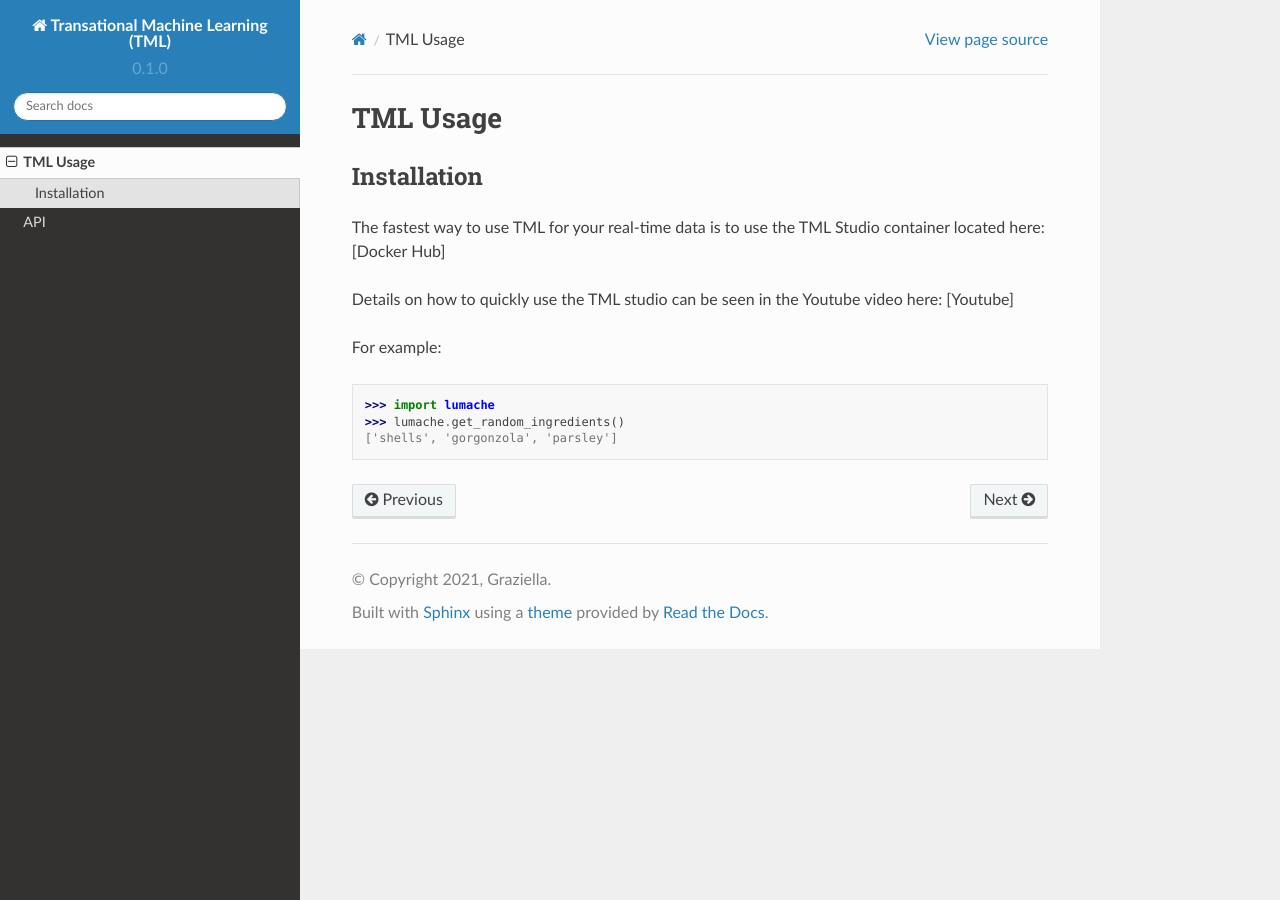
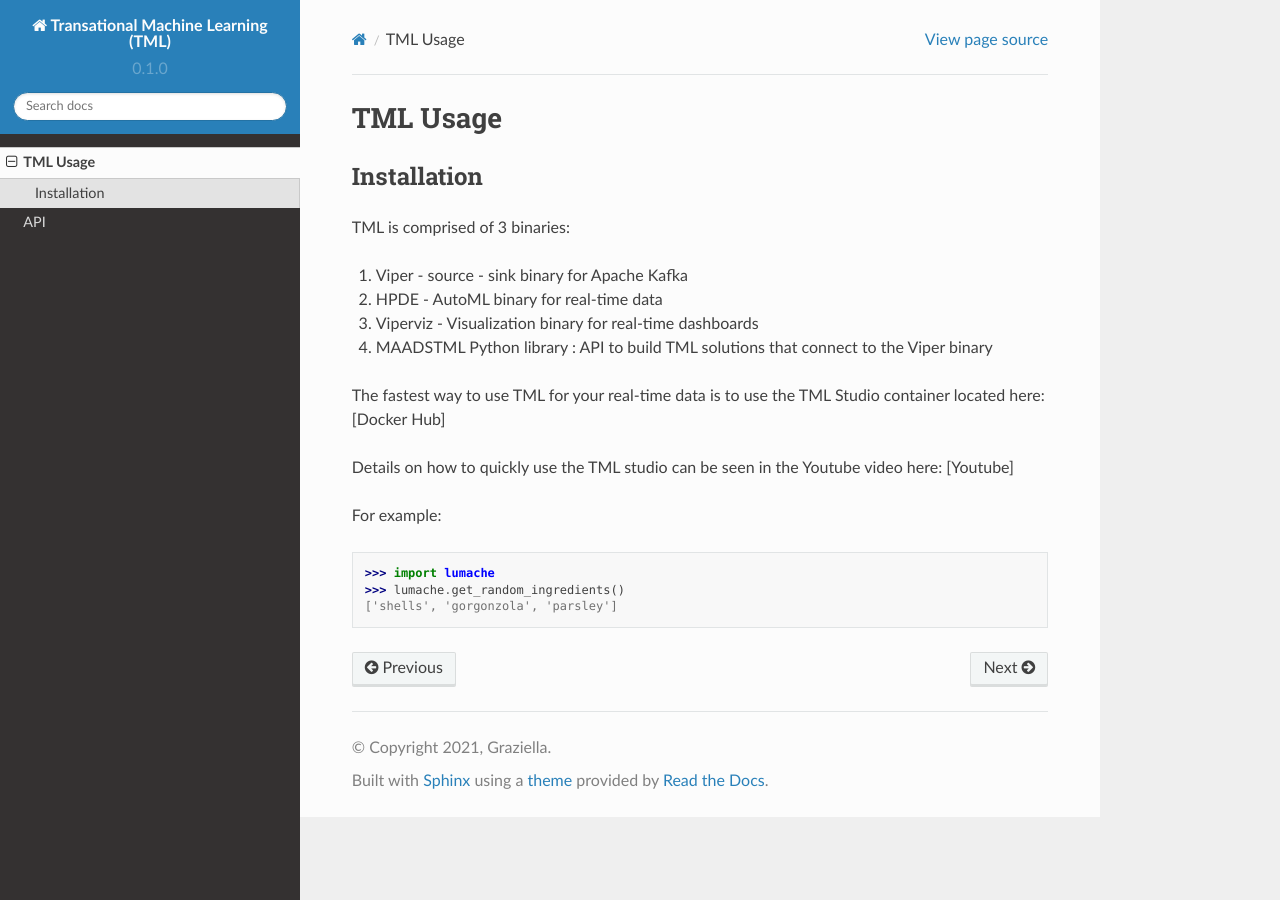
Before and after one commit to smaurice101/readthedocs, a Sphinx documentation site: the page built from docs/source/usage.rst, in a window 1280 px wide. Built offline with Sphinx 7.4.7 and the Read the Docs theme 2.0.0, drawn with Linux system fonts in a browser that asks for light colours.

Commit message:
Update usage.rst

```diff
--- a/docs/source/usage.rst
+++ b/docs/source/usage.rst
@@ -5,6 +5,12 @@ TML Usage
 
 Installation
 ------------
+TML is comprised of 3 binaries:
+
+1. Viper - source - sink binary for Apache Kafka
+2. HPDE - AutoML binary for real-time data
+3. Viperviz - Visualization binary for real-time dashboards
+4. MAADSTML Python library : API to build TML solutions that connect to the Viper binary
 
 The fastest way to use TML for your real-time data is to use the TML Studio container located here: [Docker Hub]
 
```
